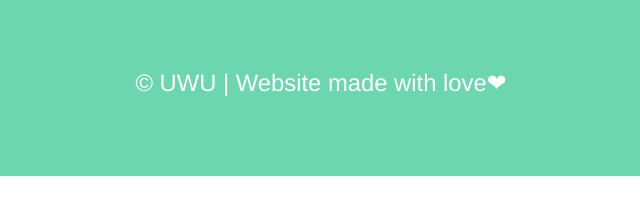
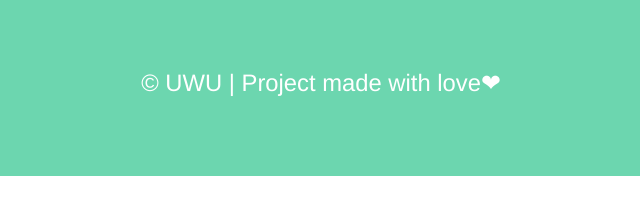
Before and after one commit to safaebaamel/Udacity-Front-End-Pixel-Art-Project, a plain HTML site: page index.html in a window 1280 px wide. Shown: the part 512-726 px from the top of the page, 279-919 px from the left. Drawn offline with nearby package versions, Linux system fonts and the light colour scheme.

Commit message:
some changes

```diff
--- a/index.html
+++ b/index.html
@@ -79,7 +79,7 @@
               <div class="col-sm-4">
                 <br>
                 <h4></h4>
-                <h5 class="container text-center"> © UWU | Website made with love&#10084;</h5>
+                <h5 class="container text-center"> © UWU | Project made with love&#10084;</h5>
               </div>
          </div>
 
```
